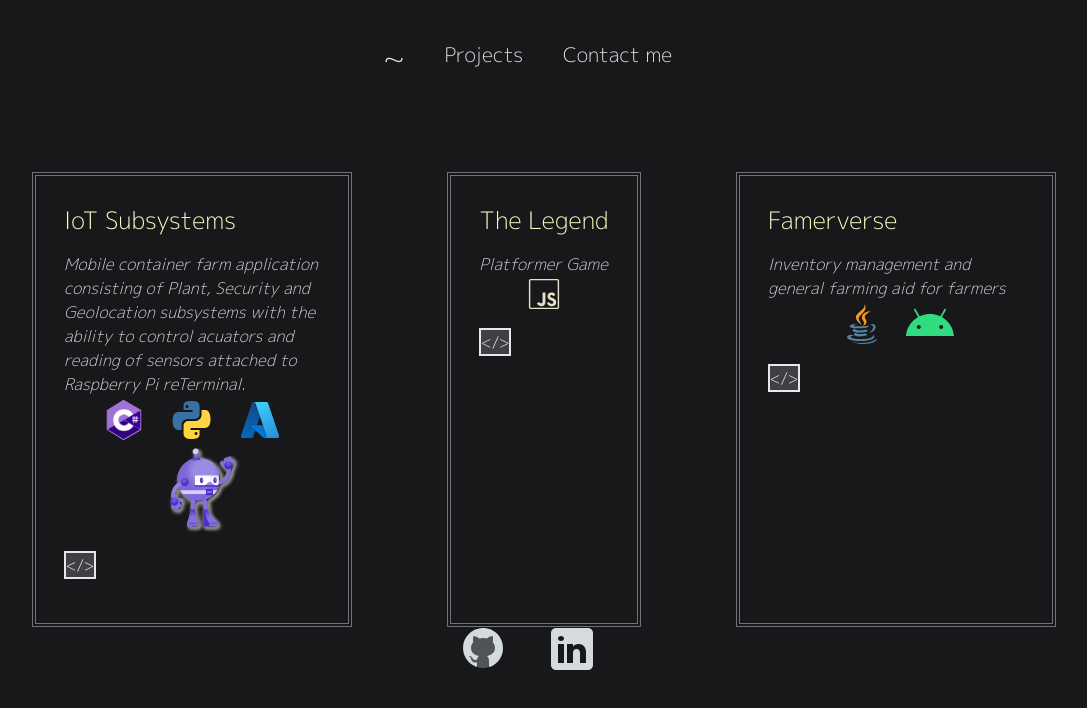
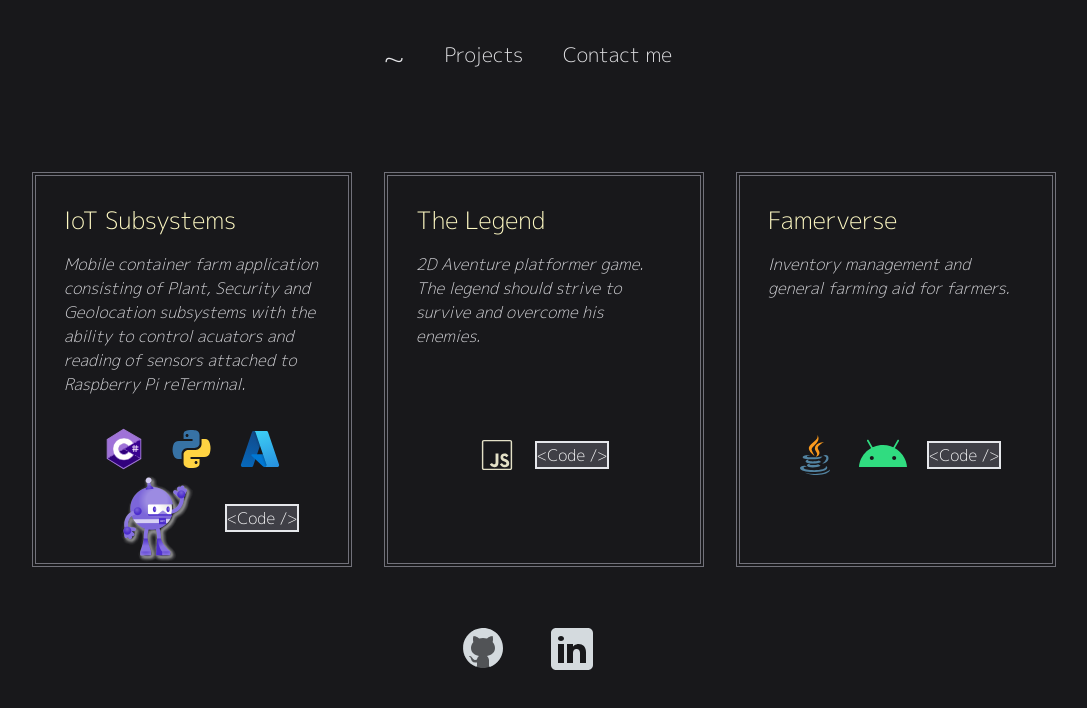
Before and after one commit to julian-hzd/Portfolio2, a React (Vite) app: page /projects in a window 1280 px wide. Shown: the top 708 px of the page, without its empty margins (112-1199 px from the left). Built offline with nearby package versions, Linux system fonts and the light colour scheme; a web font is replaced by a local one.

Commit message:
Same height for technologies, repository button within frame

```diff
--- a/src/Data/projects.js
+++ b/src/Data/projects.js
@@ -10,7 +10,8 @@ const projects = [
   },
   {
     title: "The Legend",
-    description: "Platformer Game",
+    description:
+      "2D Aventure platformer game. The legend should strive to survive and overcome his enemies.",
     image: "/game-ss.png",
     technologies: ["/js.svg"],
     git: "https://github.com/julian-hzd/the-legend-game.git",
@@ -18,7 +19,7 @@ const projects = [
   },
   {
     title: "Famerverse",
-    description: "Inventory management and general farming aid for farmers",
+    description: "Inventory management and general farming aid for farmers.",
     image: "/famerverse.png",
     technologies: ["/java.svg", "android.svg"],
     git: "https://github.com/julian-hzd/Project-Farmerverse.git",
--- a/src/components/Projects.jsx
+++ b/src/components/Projects.jsx
@@ -30,15 +30,8 @@ export default function Projects() {
                   else clickedRepo = false;
                 }}
               >
-                <div className="">
-                  <a
-                    href="https://github.com/julian-hzd/the-legend-game"
-                    target="_blank"
-                    rel="noreferrer"
-                    className="text-2xl text-yellow-100 "
-                  >
-                    {project.title}
-                  </a>
+                <div className="h-4/6">
+                  <p className="text-2xl text-yellow-100 ">{project.title}</p>
                   <p className="italic mt-4 text-zinc-300">
                     {project.description}
                   </p>
@@ -47,7 +40,6 @@ export default function Projects() {
                   {project.technologies.map((lang) => {
                     return <img src={lang} key={lang}></img>;
                   })}
-                </div>
                   <a
                     href={project.git}
                     target="_blank"
@@ -57,9 +49,10 @@ export default function Projects() {
                     }}
                   >
                     <button className="border-2 my-4 bg-zinc-700">
-                    &lt;/&gt;
+                      &lt;Code /&gt;
                     </button>
                   </a>
+                </div>
               </div>
             </div>
           );
```
Lines whose indentation alone changed are shown as unchanged.
